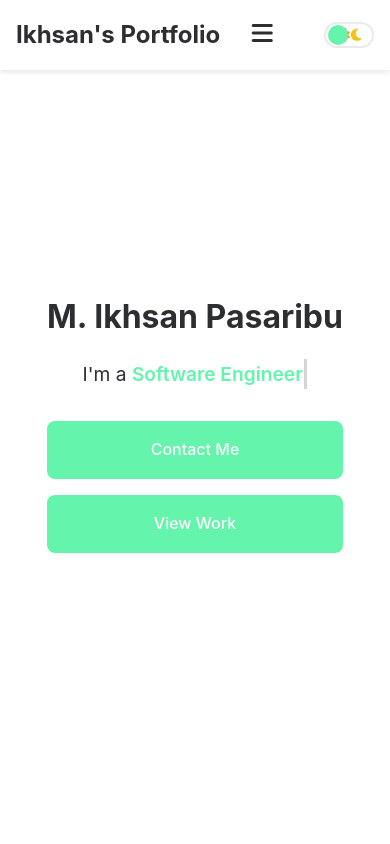
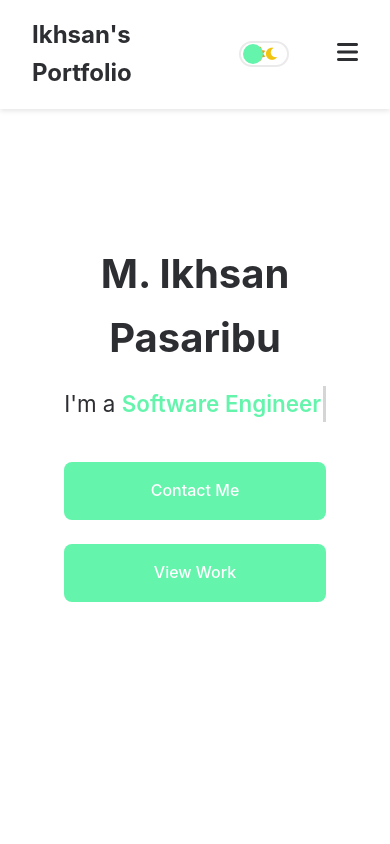
Before and after one commit to MIkhsanPasaribu/pbiportofolioikhsan, a plain HTML site: page index.html in a window 390 px wide. Shown: the top 844 px of the page. Drawn offline with nearby package versions, Linux system fonts and the light colour scheme.

Commit message:
added hover effect into primary and secondary button

```diff
--- a/style.css
+++ b/style.css
@@ -56,8 +56,9 @@ nav {
     margin: auto;
     padding: 1rem 2rem;
     display: flex;
-    justify-content: space-between;
+    justify-content: center; /* Changed to center */
     align-items: center;
+    gap: 3rem; /* Added gap between elements */
 }
 
 .logo a {
@@ -79,10 +80,12 @@ nav {
     color: var(--text-color);
     font-weight: 500;
     transition: color 0.3s ease;
+    font-size: 1.1rem; /* Increased font size */
 }
 
 .nav-links a:hover {
     color: var(--secondary-color);
+    transform: translateY(-2px);
 }
 
 .menu-btn {
@@ -97,8 +100,7 @@ nav {
 
 /* Theme Switch */
 .theme-switch {
-    position: relative;
-    margin-left: 20px;
+    margin-left: 1rem;
 }
 
 .theme-switch input {
@@ -160,18 +162,20 @@ input:checked + .theme-label:before {
 .hero {
     text-align: center;
     max-width: 800px;
+    width: 100%;
 }
 
 .hero h1 {
-    font-size: 3rem;
+    font-size: 3.5rem; /* Increased size */
     margin-bottom: 1rem;
     color: var(--text-color);
     animation: fadeInDown 1s ease;
+    font-weight: 700; /* Made bolder */
 }
 
 .typing-text {
-    font-size: 1.5rem;
-    margin-bottom: 2rem;
+    font-size: 1.8rem; /* Increased size */
+    margin-bottom: 2.5rem;
     min-height: 30px;
 }
 
@@ -201,15 +205,16 @@ input:checked + .theme-label:before {
     display: flex;
     gap: 1.5rem;
     justify-content: center;
-    margin-top: 2rem;
+    margin-top: 2.5rem;
 }
 
 .btn {
-    padding: 1rem 2rem;
-    border-radius: 8px;
+    padding: 1rem 2.5rem;
+    border-radius: 50px; /* Made more rounded */
     font-weight: 500;
     transition: all 0.3s ease;
     text-decoration: none;
+    font-size: 1.1rem;
 }
 
 .primary-btn {
@@ -217,10 +222,20 @@ input:checked + .theme-label:before {
     color: var(--bg-color);
 }
 
+.primary-btn:hover {
+    background: var(--secondary-color);
+    opacity: 0.9;
+}
+
 .secondary-btn {
     background: transparent;
     border: 2px solid var(--secondary-color);
     color: var(--text-color);
+}
+
+.secondary-btn:hover {
+    background: var(--secondary-color);
+    color: var(--bg-color);
 }
 
 .btn:hover {
@@ -724,17 +739,21 @@ footer .social-links a:hover {
 @media (max-width: 768px) {
     /* Navigation */
     .nav-content {
-        padding: 1rem;
+        justify-content: space-between; /* Change to space-between on mobile */
     }
 
     .menu-btn {
         display: block;
+        order: 1; /* Move menu button to the right */
+    }
+
+    .logo {
+        order: 0; /* Keep logo on the left */
     }
 
     .nav-links {
-        display: none;
-        position: absolute;
-        top: 100%;
+        position: fixed;
+        top: 70px;
         left: 0;
         width: 100%;
         background: var(--nav-bg);
@@ -742,24 +761,30 @@ footer .social-links a:hover {
         flex-direction: column;
         align-items: center;
         gap: 1rem;
+        display: none;
+        box-shadow: 0 2px 5px var(--shadow-color);
     }
 
     .nav-links.active {
         display: flex;
     }
 
-    /* Home Section */
     .hero h1 {
-        font-size: 2rem;
+        font-size: 2.5rem; /* Smaller size for mobile */
     }
 
     .typing-text {
-        font-size: 1.2rem;
+        font-size: 1.4rem; /* Smaller size for mobile */
     }
 
     .cta-buttons {
         flex-direction: column;
-        gap: 1rem;
+        padding: 0 2rem;
+    }
+
+    .btn {
+        width: 100%;
+        text-align: center;
     }
 
     /* About Section */
```
